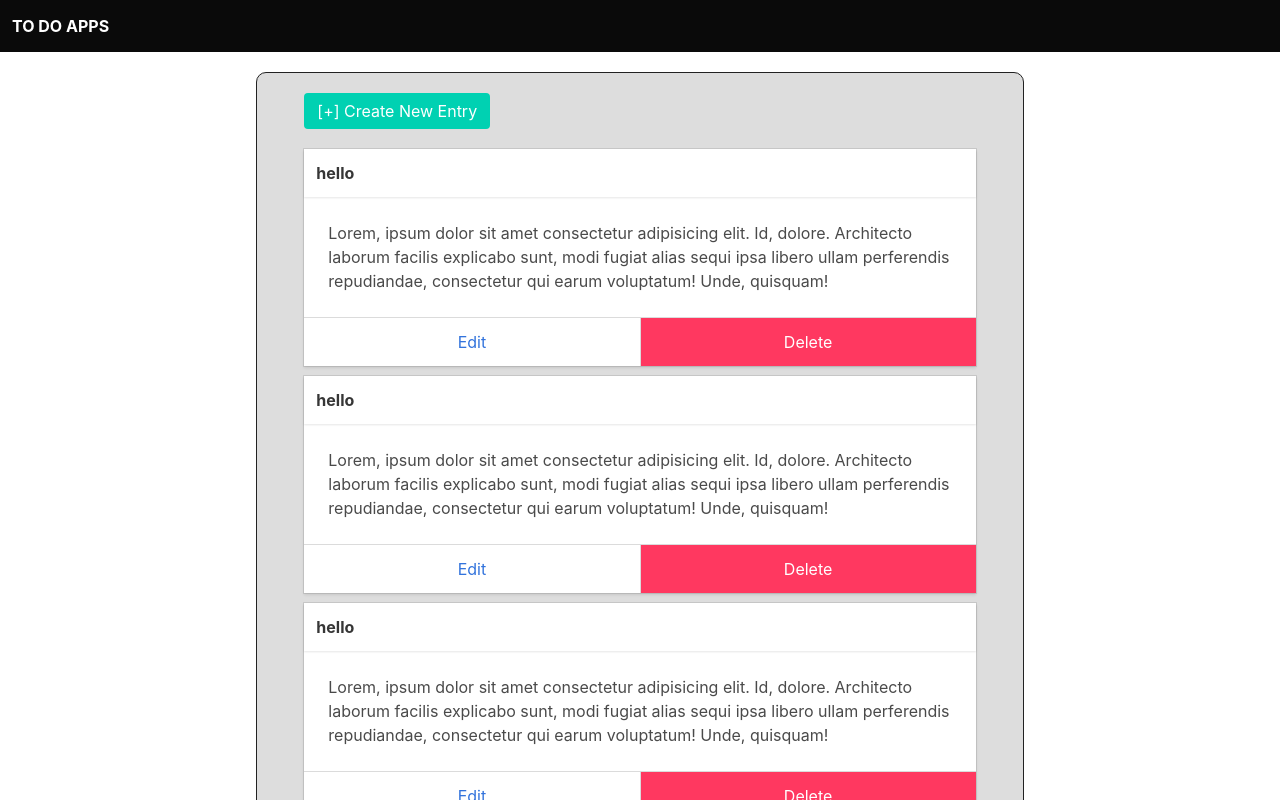
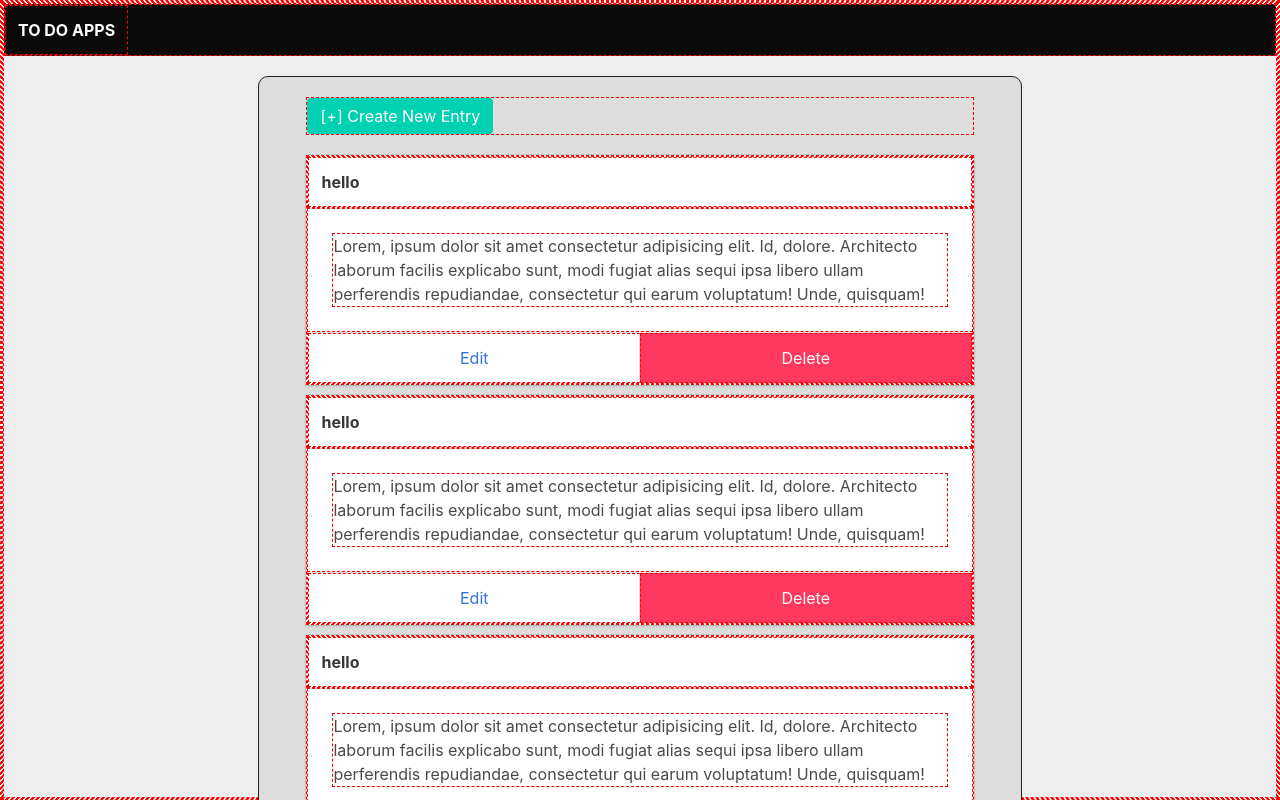
Before and after one commit to BlinfoldKing/Rocket-React-TODO, a React app in the folder Client/: page / in a window 1280 px wide. Shown: the top 800 px of the page. Built offline with nearby package versions, Linux system fonts and the light colour scheme; the HTML template or start-up script is replaced by a standard one.

Commit message:
add router

```diff
--- a/Client/index.html
+++ b/Client/index.html
@@ -6,9 +6,21 @@
     <meta http-equiv="X-UA-Compatible" content="ie=edge">
     <title>React starter app</title>
     <link rel="stylesheet" href="https://cdnjs.cloudflare.com/ajax/libs/bulma/0.7.1/css/bulma.min.css">
+    <style>
+
+        *{
+            border: dashed red 1px;
+        }
+
+        html, body {
+            height: 100%;
+            background-color: #eee
+        }
+
+    </style>
 </head>
 <body>
-    <div id="app"></div>
+    <div id="app" style="height: 100%"></div>
     <script src="index.js"></script>
 </body>
 </html>
--- a/Client/src/App.jsx
+++ b/Client/src/App.jsx
@@ -1,7 +1,11 @@
 import React from 'react';
 import Header from './Components/Header'
 import PostCont from './Components/PostCont'
+import Editor from './Components/Editor'
+import {BrowserRouter, Switch, Route} from 'react-router-dom'
 
+
+const Hello = () => <h1>Hello World</h1>
 export default class App extends React.Component {
 
     constructor (props) {
@@ -30,6 +34,7 @@ export default class App extends React.Component {
         ]
     }
 
+
     render() {
         return (
 
@@ -40,7 +45,14 @@ export default class App extends React.Component {
                 overflow: 'auto'
             }}>
                 <Header/>
-                <PostCont items={this.dummmy}/>
+                <BrowserRouter>
+                    <Switch>
+                        <Route exact path='/' render={(props) => <PostCont {...props} items={this.dummmy}/>}/>
+                        <Route path='/edit' render={(props) => <Editor/>}/>
+                    </Switch>
+                </BrowserRouter>
+
+                {/* < items={this.dummmy}/> */}
             </div>
 
         )
--- a/Client/src/Components/Editor.jsx
+++ b/Client/src/Components/Editor.jsx
@@ -0,0 +1,12 @@
+import React from 'react'
+
+export default class Editor extends React.Component {
+
+
+    render () {
+        return (
+            <h1>THIS IS EDITOR</h1>
+        )
+    }
+
+}
--- a/Client/src/Components/Post.jsx
+++ b/Client/src/Components/Post.jsx
@@ -19,7 +19,7 @@ export default class Post extends React.Component {
                 <div className="card-content">
                     <div className="content">{this.props.body}</div>
                 </div>
-                <footer class="card-footer">
+                <footer className="card-footer">
                     <a href="#" className="card-footer-item">Edit</a>
                     <a href="#" className="card-footer-item
                     has-background-danger
--- a/Client/src/Components/PostCont.jsx
+++ b/Client/src/Components/PostCont.jsx
@@ -33,9 +33,10 @@ export default class PostCont extends React.Component {
                         [+] Create New Entry
                     </a>
                 </div>
-
-                {this.props.items.map(e =>
+                {console.log(this.props)}
+                {this.props.items.map((e, i) =>
                     <Post
+                        key={i}
                         title={e.title}
                         body={e.body}
                     />
```
